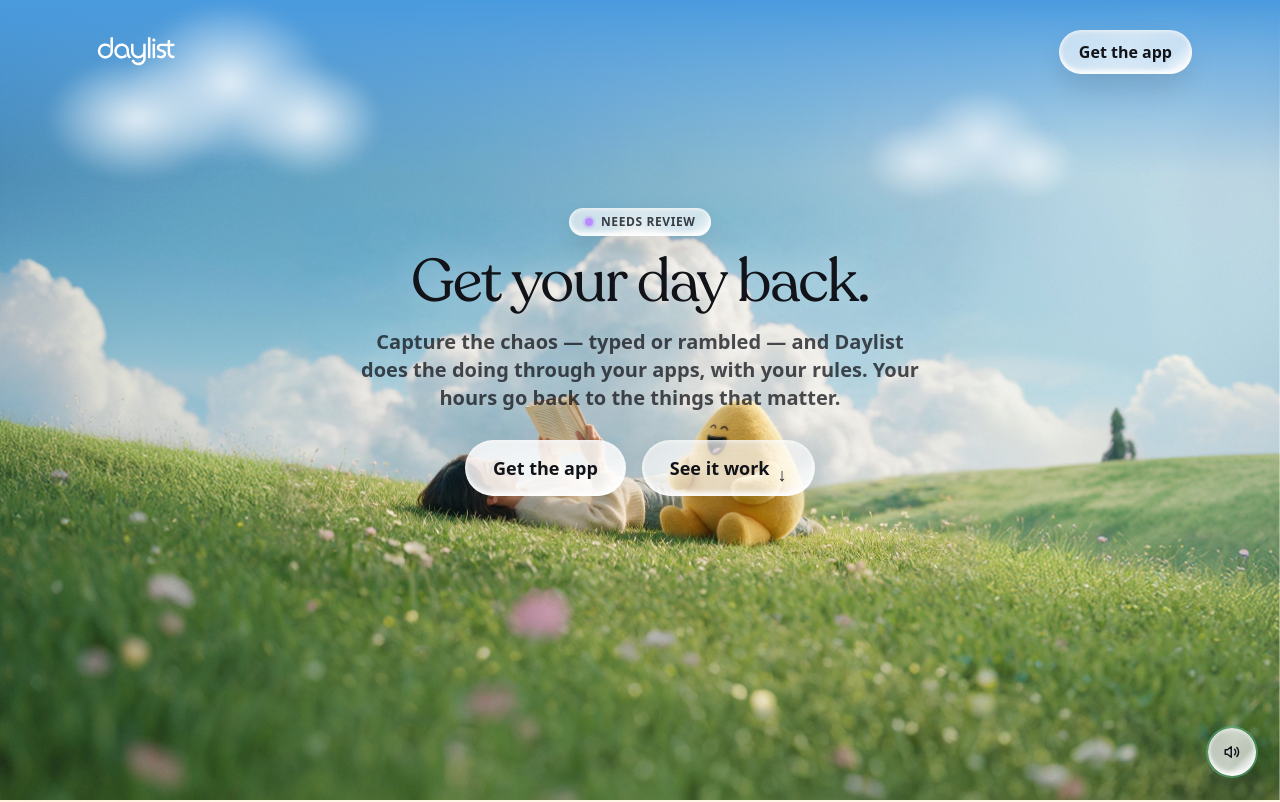
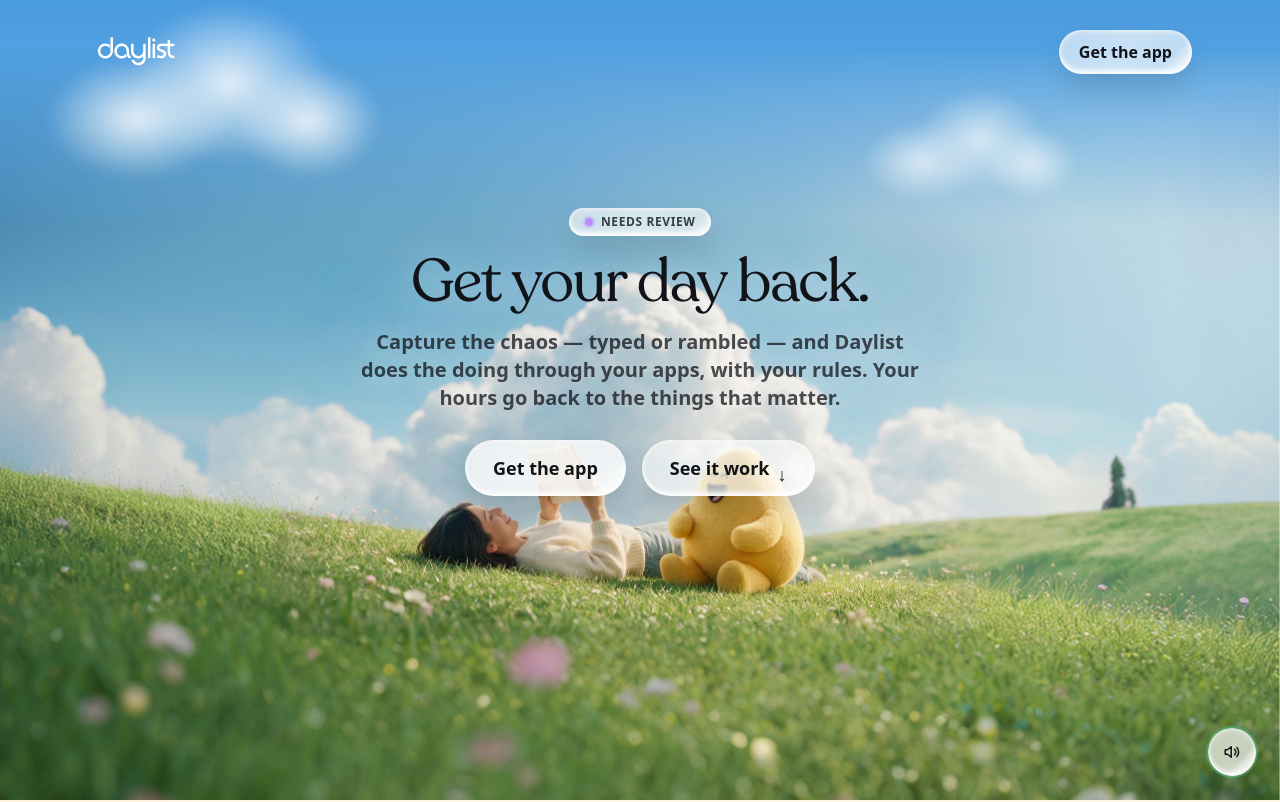
Before and after one commit to tolu-ab/daylist-landing, a React (Vite) app: page / in a window 1280 px wide. Shown: the top 802 px of the page. Built offline with nearby package versions, Linux system fonts and the light colour scheme; a web font is replaced by a local one.

Commit message:
Move hero artwork lower

```diff
--- a/src/sections/Hero.tsx
+++ b/src/sections/Hero.tsx
@@ -13,6 +13,7 @@
           className="pointer-events-none absolute inset-0 h-full w-full object-cover"
           style={{
             objectPosition: '50% 100%',
+            transform: 'translateY(6%)',
             maskImage: 'linear-gradient(180deg, transparent 0%, black 22%)',
             WebkitMaskImage: 'linear-gradient(180deg, transparent 0%, black 22%)',
           }}
```
